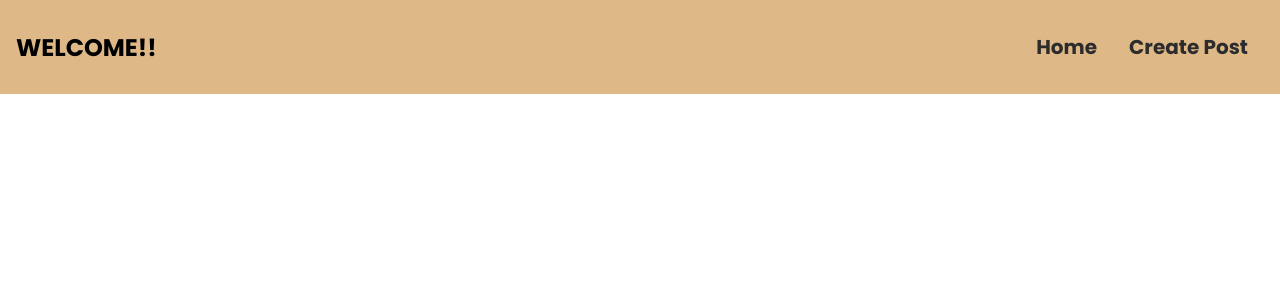
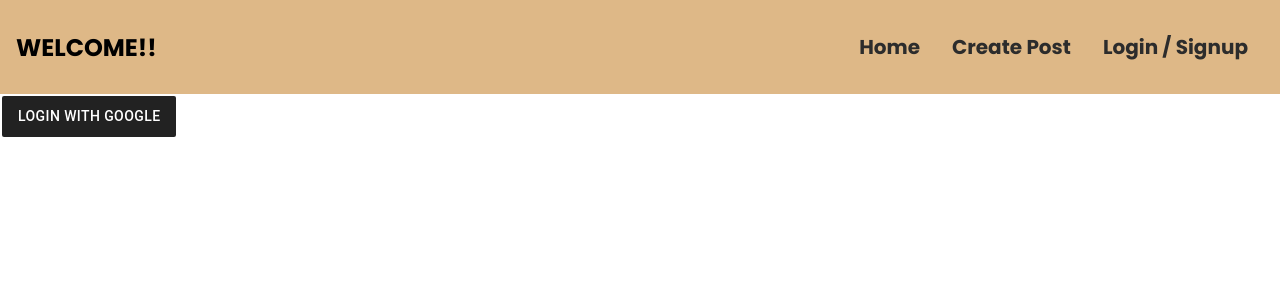
Before and after one commit to ihsnayvid/LinkPlex, a React (Create React App) app: page /login in a window 1280 px wide. Shown: the top 300 px of the page. Built offline with nearby package versions, Linux system fonts and the light colour scheme.

Commit message:
Login | Authentication

```diff
--- a/package.json
+++ b/package.json
@@ -10,6 +10,8 @@
     "@testing-library/react": "^13.4.0",
     "@testing-library/user-event": "^13.5.0",
     "axios": "^1.4.0",
+    "firebase": "^9.23.0",
+    "firebase-hooks": "^0.0.1",
     "json-server": "^0.17.3",
     "react": "^18.2.0",
     "react-dom": "^18.2.0",
@@ -22,7 +24,7 @@
   "scripts": {
     "start": "react-scripts start",
     "build": "react-scripts build",
-    "json-server" : "json-server --watch src/database/db.json --host 127.0.0.1 --port 3002",
+    "json-server": "json-server --watch src/database/db.json --host 127.0.0.1 --port 3002",
     "test": "react-scripts test",
     "eject": "react-scripts eject"
   },
--- a/src/App.jsx
+++ b/src/App.jsx
@@ -3,6 +3,7 @@ import {BrowserRouter as Router, Routes, Route} from "react-router-dom";
 import Header from "./components/Header";
 import Home from "./components/Home";
 import CreatePost from "./components/CreatePost";
+import Login from "./components/Login";
 
 import './styles/App.scss';
 
@@ -14,6 +15,7 @@ function App() {
       <Routes>
         <Route path="/" element={<Home/>}/>
         <Route path="/createPost" element={<CreatePost/>}/>
+        <Route path="/login" element={<Login/>} />
       </Routes>
     </Router>
     </>
--- a/src/components/Header.jsx
+++ b/src/components/Header.jsx
@@ -9,6 +9,7 @@ const Header = () => {
             <main>
                 <Link to = {"/"}> Home </Link>
                 <Link to = {"/createPost"}> Create Post </Link>
+                <Link to = {"/login"}> Login / Signup</Link>
             </main>
         </nav>
     </div>
--- /dev/null
+++ b/src/components/Login.jsx
@@ -0,0 +1,85 @@
+import React from 'react'
+import { useState, useEffect } from "react";
+// import { useAuthState } from 'firebase-hooks/auth';
+import { auth, googleProvider } from "../config/firebase";
+import {
+  signInWithPopup,
+  signInWithRedirect,
+  signOut,
+} from "firebase/auth";
+import { Button, styled } from '@mui/material';
+
+
+const SubmitButton = styled(Button)`
+  display: inline-block;
+  padding: 8px 16px;
+  border: 2px solid #fff;
+  background-color: #222;
+  color: #fff;
+  text-decoration: none;
+  transition: background-color 0.3s, color 0.3s;
+  &: hover{
+    background-color: #fff;
+  color: #222;
+  }
+}
+`
+
+const signInWithGoogle = () => {
+  try {
+    signInWithPopup(auth, googleProvider);
+  } catch (err) {
+    console.error(err);
+  }
+};
+
+const logout = async () => {
+  try {
+    await signOut(auth);
+  } catch (err) {
+    console.error(err);
+  }
+};
+
+
+
+const Login = () => {
+  const [isLogged, setIsLogged] = useState(false);
+  // useEffect(() => {
+  //   const handleClick = () => {
+  //     try{
+  //       signInWithGoogle();
+  //     }
+  //     catch(err){
+  //       console.log(err.message);
+  //     }
+  //   };
+
+  //   handleClick();
+  // }, []);
+  const handleClick = () => {
+    try{
+      console.log(isLogged);
+      if(!isLogged){
+        signInWithGoogle();
+        setIsLogged(!isLogged);
+        console.log("logged in successfully");
+      }
+      else{
+        logout();
+        setIsLogged(!isLogged);
+        console.log("Logged out successfully");
+      }
+    }
+    catch(err){
+      console.log(err.message);
+    }
+  }
+  return (
+    <div>
+    <SubmitButton onClick={handleClick}> Login with Google</SubmitButton>
+    </div>
+  )
+}
+
+export default Login;
--- /dev/null
+++ b/src/config/firebase.js
@@ -0,0 +1,17 @@
+
+import { initializeApp } from "firebase/app";
+import { getAuth, GoogleAuthProvider } from "firebase/auth";
+
+const firebaseConfig = {
+  apiKey: "AIzaSyAVZOa6LevBCk1vS7M018-XFsx831JY5U0",
+  authDomain: "link-it-4521c.firebaseapp.com",
+  projectId: "link-it-4521c",
+  storageBucket: "link-it-4521c.appspot.com",
+  messagingSenderId: "873902486197",
+  appId: "1:873902486197:web:d346b73ebf59afb53d44fc",
+  measurementId: "G-MQWDM6JKR0"
+};
+
+const app = initializeApp(firebaseConfig);
+export const auth = getAuth(app);
+export const googleProvider = new GoogleAuthProvider();
```
Also changed, not shown: 1 other file (tests, documents, lock files or other folders).
